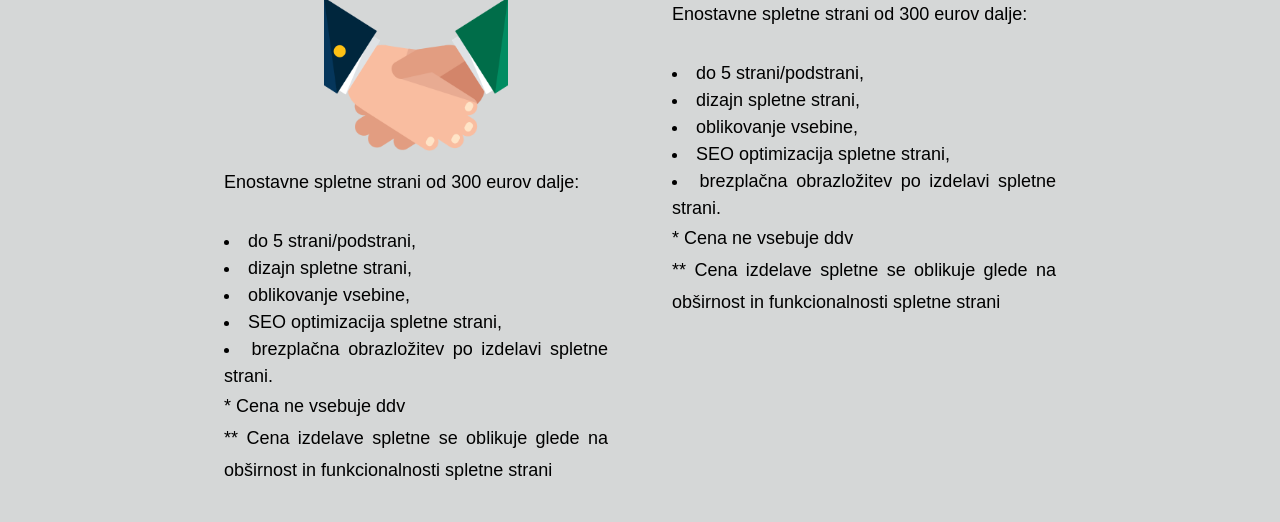
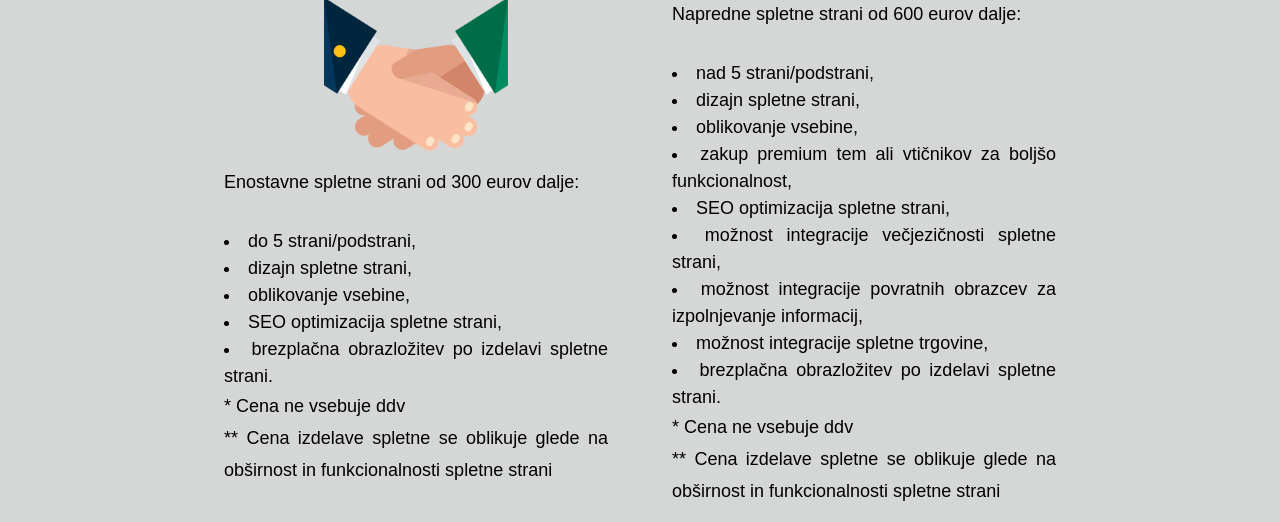
Before and after one commit to jellyownsyou/digitalsgmarketing, a plain HTML site: page cenik.html in a window 1280 px wide. Shown: the part 278-800 px from the top of the page. Drawn offline with Linux system fonts and the light colour scheme.

Commit message:
Update cenik.html

```diff
--- a/cenik.html
+++ b/cenik.html
@@ -45,11 +45,15 @@
                     </div>
                     <div class="tekst-cenik">
                     <div class="cenik-slika"><img src="slike/jigsaw.png" class="center" ></div>
-                        <p>Enostavne spletne strani od 300 eurov dalje:</p>
-                        <li>do 5 strani/podstrani,</li>
+                        <p>Napredne spletne strani od 600 eurov dalje:</p>
+                        <li>nad 5 strani/podstrani,</li>
                         <li>dizajn spletne strani,</li>
                         <li>oblikovanje vsebine,</li>
+                        <li>zakup premium tem ali vtičnikov za boljšo funkcionalnost,</li>
                         <li>SEO optimizacija spletne strani,</li>
+                        <li>možnost integracije večjezičnosti spletne strani,</li>
+                        <li>možnost integracije povratnih obrazcev za izpolnjevanje informacij,</li>
+                        <li>možnost integracije spletne trgovine,</li>
                         <li>brezplačna obrazložitev po izdelavi spletne strani.</li>
                         <p>* Cena ne vsebuje ddv <br>
                         ** Cena izdelave spletne se oblikuje glede na obširnost in funkcionalnosti spletne strani</p>
```
